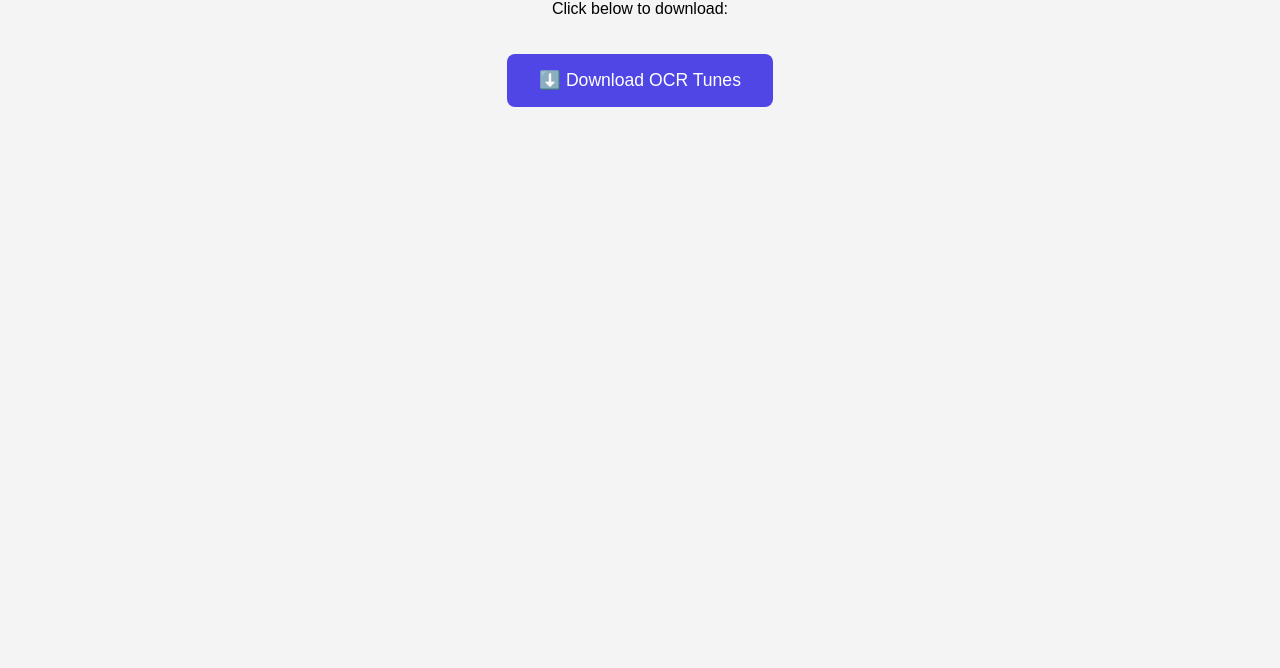
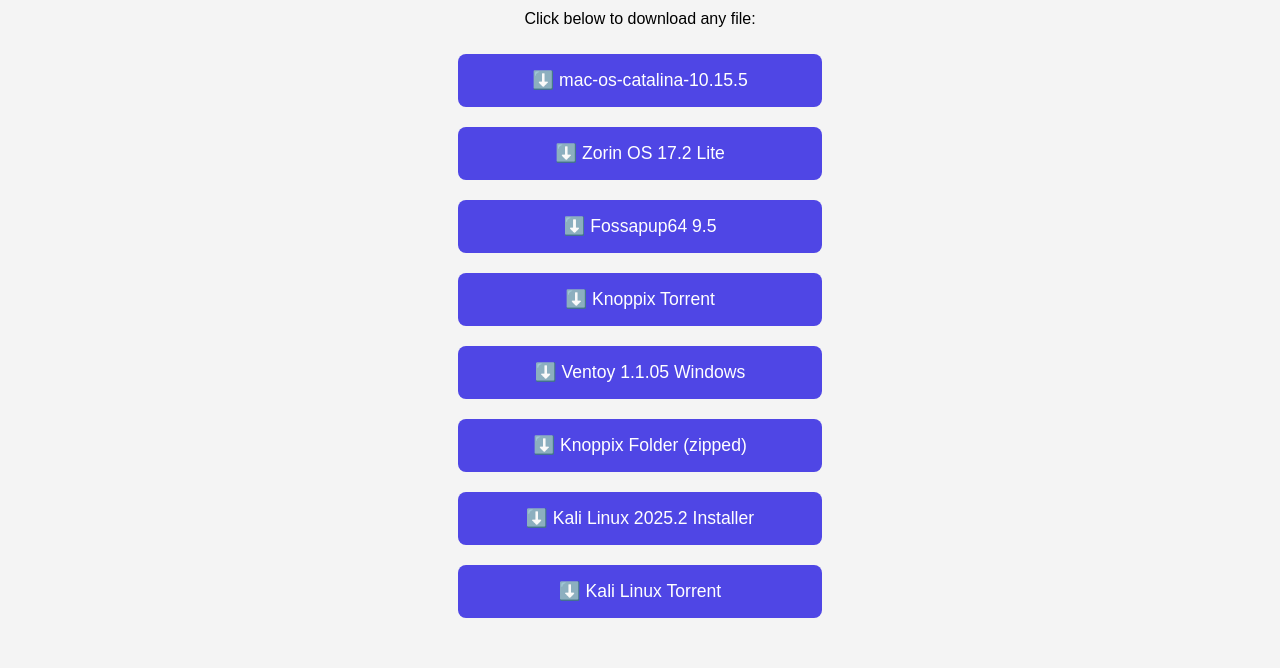
Before and after one commit to Coderno007Lab/Coderno007Lab.github.io, a plain HTML site: page downloads.html in a window 1280 px wide. Shown: the part 170-838 px from the top of the page. Before the commit the page ends 800 px from the top, so only its background shows below. Drawn offline with Linux system fonts and the light colour scheme.

Commit message:
Update downloads.html

```diff
--- a/downloads.html
+++ b/downloads.html
@@ -1,13 +1,21 @@
 <!DOCTYPE html>
-<html>
+<html lang="en">
 <head>
-  <meta charset="UTF-8">
+  <meta charset="UTF-8" />
+  <meta name="viewport" content="width=device-width, initial-scale=1" />
   <title>Downloads</title>
   <style>
+    body {
+      font-family: Arial, sans-serif;
+      background: #f4f4f4;
+      text-align: center;
+      padding: 2rem;
+    }
     nav {
       background-color: #4f46e5;
       padding: 1rem;
       text-align: center;
+      margin-bottom: 2rem;
     }
     nav a {
       color: white;
@@ -18,22 +26,16 @@
     nav a:hover {
       text-decoration: underline;
     }
-    body {
-      font-family: Arial, sans-serif;
-      background: #f4f4f4;
-      text-align: center;
-      padding: 2rem;
-    }
     .download-btn {
       background-color: #4f46e5;
       color: white;
       padding: 1rem 2rem;
-      border: none;
       border-radius: 8px;
       font-size: 1.1rem;
       text-decoration: none;
       display: inline-block;
-      margin-top: 20px;
+      margin: 10px 0;
+      width: 300px;
     }
     .download-btn:hover {
       background-color: #3730a3;
@@ -41,6 +43,7 @@
   </style>
 </head>
 <body>
+
 <nav>
   <a href="index.html">Home</a>
   <a href="about.html">About Me</a>
@@ -48,7 +51,16 @@
 </nav>
 
 <h1>Downloads</h1>
-  <p>Click below to download:</p>
-  <a href="OCR_Tunes_Installer.exe" download class="download-btn">⬇️ Download OCR Tunes</a>
+<p>Click below to download any file:</p>
+
+<a href="mac-os-catalina-10.15.5-19-f-101_202302" download class="download-btn">⬇️ mac-os-catalina-10.15.5</a><br />
+<a href="Zorin-OS-17.2-Lite-64-bit.iso" download class="download-btn">⬇️ Zorin OS 17.2 Lite</a><br />
+<a href="fossapup64-9.5.iso" download class="download-btn">⬇️ Fossapup64 9.5</a><br />
+<a href="KNOPPIX_V9.1CD-2021-01-25-DE.torrent" download class="download-btn">⬇️ Knoppix Torrent</a><br />
+<a href="ventoy-1.1.05-windows" download class="download-btn">⬇️ Ventoy 1.1.05 Windows</a><br />
+<a href="KNOPPIX_V9.1CD-2021-01-25-DE.zip" download class="download-btn">⬇️ Knoppix Folder (zipped)</a><br />
+<a href="kali-linux-2025.2-installer-amd64.iso" download class="download-btn">⬇️ Kali Linux 2025.2 Installer</a><br />
+<a href="kali-linux-2025.2-installer-amd64.iso.torrent" download class="download-btn">⬇️ Kali Linux Torrent</a><br />
+
 </body>
 </html>
```
Lines whose indentation alone changed are shown as unchanged.
